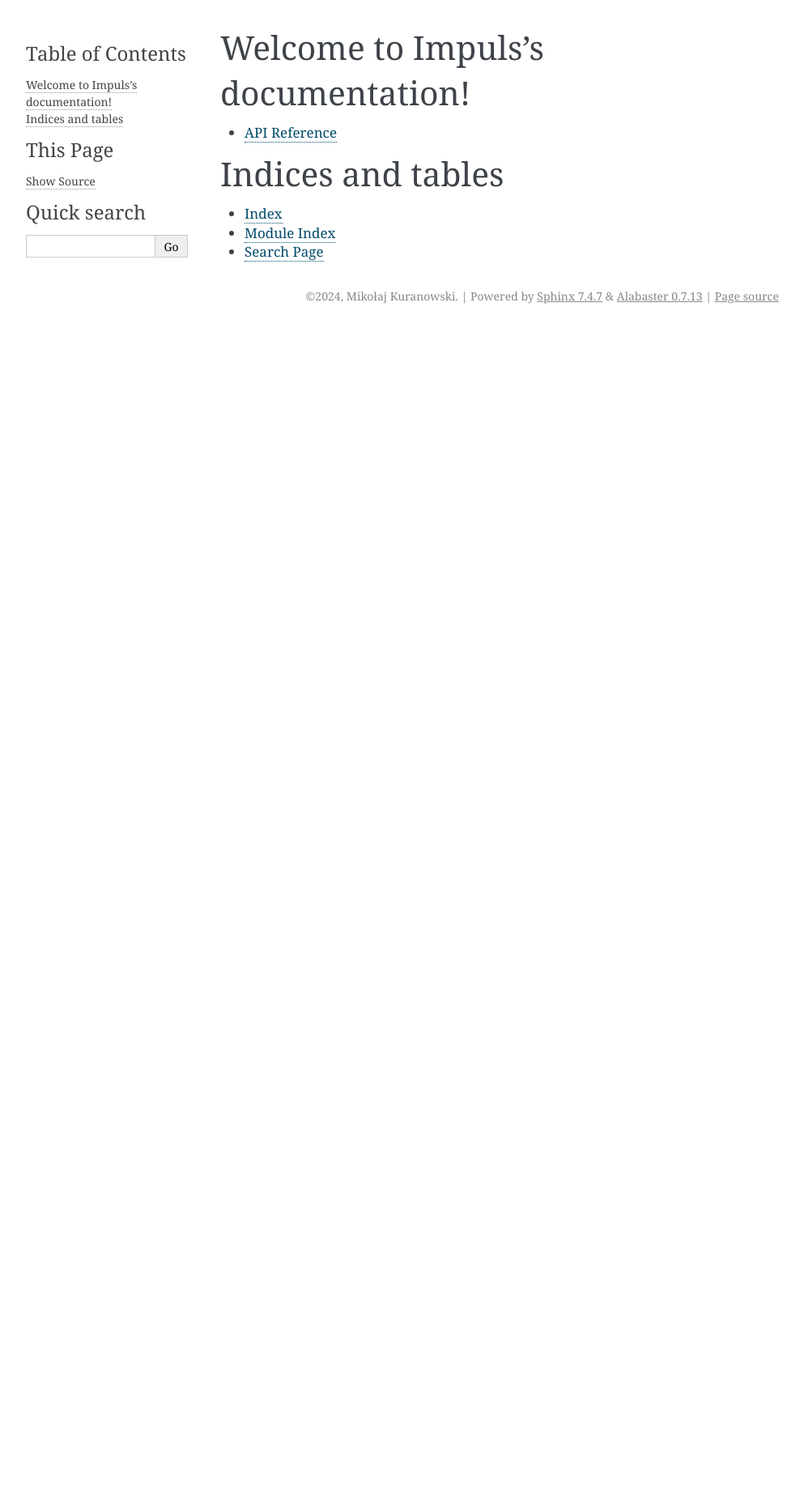
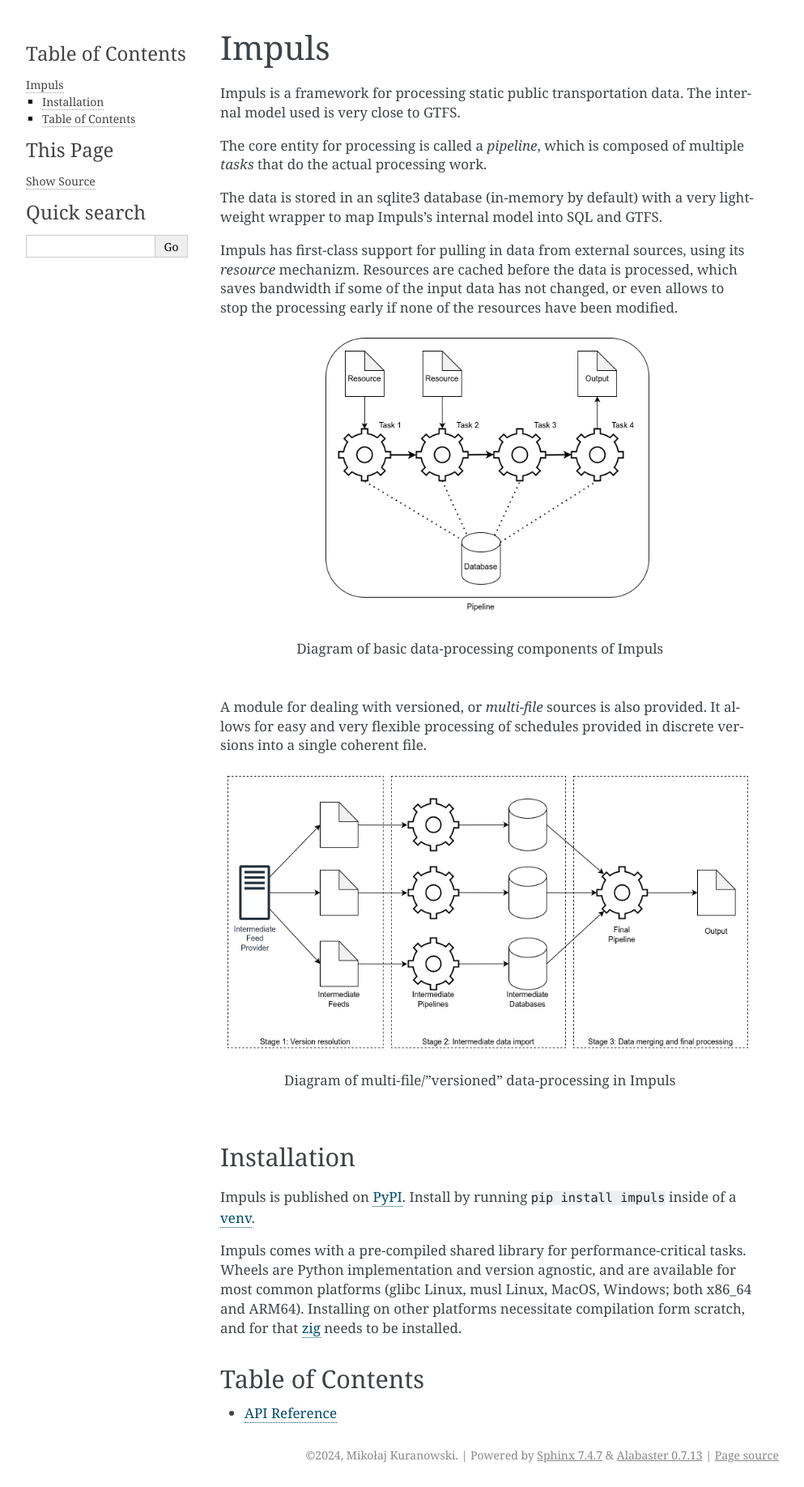
Before and after one commit to MKuranowski/Impuls, a Sphinx documentation site: the page built from docs/source/index.rst, in a window 1280 px wide. Shown: the whole page at 81% size, without its empty margins (148-1141 px from the left). Built offline with Sphinx 7.4.7, drawn with Linux system fonts in a browser that asks for light colours; before the commit the page ends 900 px from its top, so only the background shows below that.

Commit message:
Docs: index page

```diff
--- a/docs/source/index.rst
+++ b/docs/source/index.rst
@@ -1,19 +1,54 @@
-.. Impuls documentation master file, created by
-   sphinx-quickstart on Mon Jun  3 14:34:02 2024.
-   You can adapt this file completely to your liking, but it should at least
-   contain the root `toctree` directive.
+Impuls
+======
 
-Welcome to Impuls's documentation!
-==================================
+Impuls is a framework for processing static public transportation data.
+The internal model used is very close to GTFS.
+
+The core entity for processing is called a *pipeline*, which is composed of multiple
+*tasks* that do the actual processing work.
+
+The data is stored in an sqlite3 database (in-memory by default) with a very lightweight
+wrapper to map Impuls's internal model into SQL and GTFS.
+
+Impuls has first-class support for pulling in data from external sources, using its
+*resource* mechanizm. Resources are cached before the data is processed, which saves
+bandwidth if some of the input data has not changed, or even allows to stop the
+processing early if none of the resources have been modified.
+
+.. figure:: _static/pipeline.*
+   :scale: 40 %
+   :alt: pipeline visualization
+
+   Diagram of basic data-processing components of Impuls
+
+A module for dealing with versioned, or *multi-file* sources is also provided. It allows
+for easy and very flexible processing of schedules provided in discrete versions into
+a single coherent file.
+
+.. figure:: _static/multi_file.*
+   :scale: 40 %
+   :alt: multi-file pipeline visualization
+
+   Diagram of multi-file/"versioned" data-processing in Impuls
+
+
+Installation
+------------
+
+Impuls is published on `PyPI <https://pypi.org/project/impuls/>`_. Install by running
+``pip install impuls`` inside of a `venv <https://docs.python.org/3/library/venv.html>`_.
+
+Impuls comes with a pre-compiled shared library for performance-critical tasks. Wheels
+are Python implementation and version agnostic, and are available for most common platforms
+(glibc Linux, musl Linux, MacOS, Windows; both x86_64 and ARM64). Installing on other platforms
+necessitate compilation form scratch, and for that `zig <https://ziglang.org/learn/getting-started/>`_
+needs to be installed.
+
+
+Table of Contents
+-----------------
 
 .. toctree::
+   :maxdepth: 2
+
    api
-
-
-
-Indices and tables
-==================
-
-* :ref:`genindex`
-* :ref:`modindex`
-* :ref:`search`
```
Also changed, not shown: docs/source/_static/multi_file.png (added), docs/source/_static/pipeline.png (added), 2 other files.
